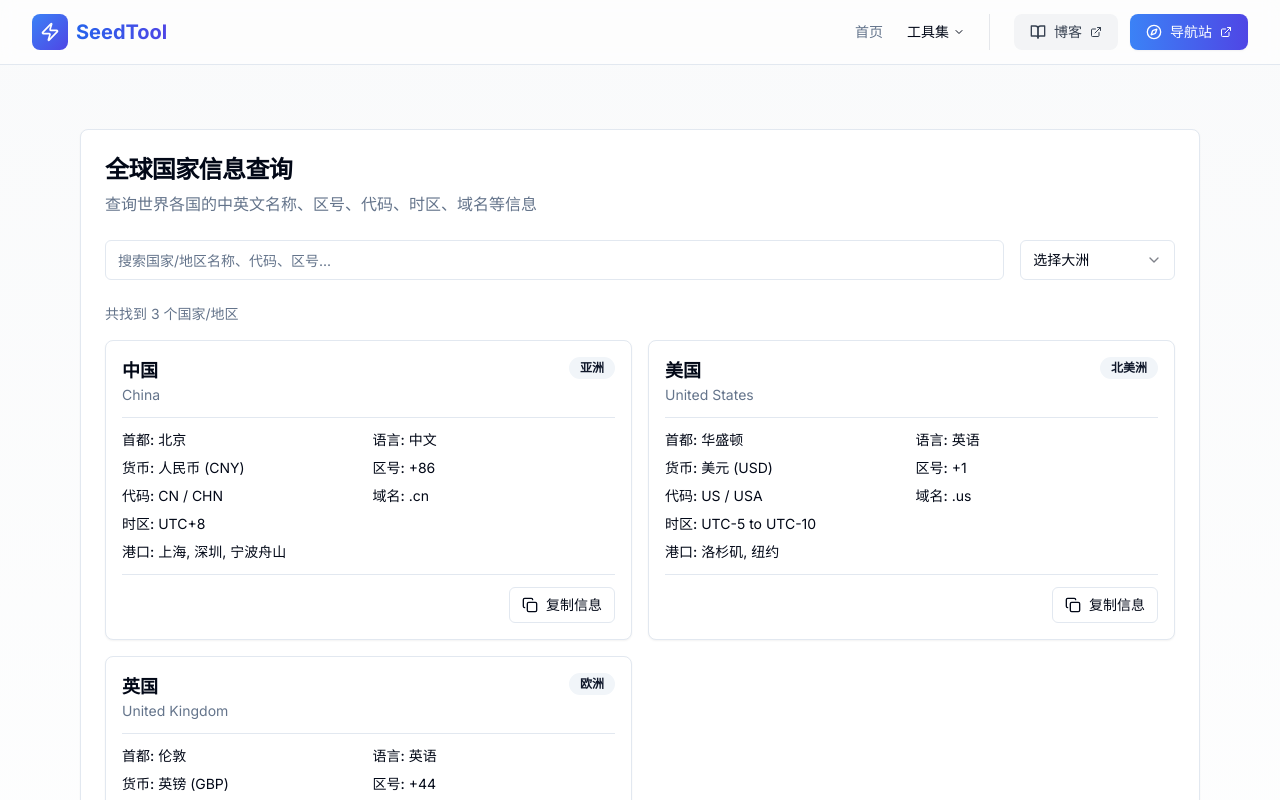
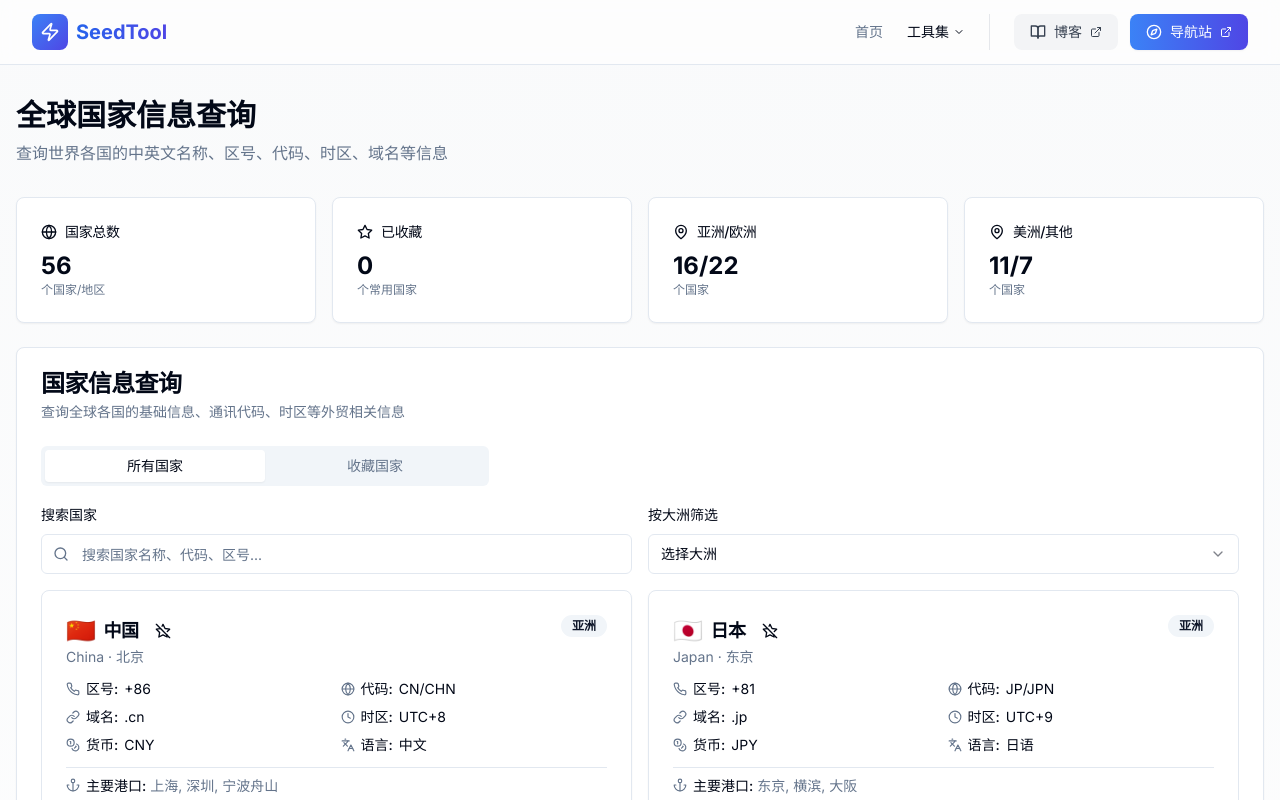
Before and after one commit to everett7623/Globokit, a Next.js app: page /tools/country-info in a window 1280 px wide. Shown: the top 800 px of the page. Built offline with nearby package versions, Linux system fonts and the light colour scheme.

Commit message:
Update page.tsx

```diff
--- a/app/tools/country-info/page.tsx
+++ b/app/tools/country-info/page.tsx
@@ -4,200 +4,239 @@
 // 作者: Jensfrank
 // 更新时间: 2025-07-24
 
-import React, { useState, useMemo } from 'react';
-import { Card, CardContent, CardHeader, CardTitle } from '@/components/ui/card';
-import { Input } from '@/components/ui/input';
-import { Select, SelectContent, SelectItem, SelectTrigger, SelectValue } from '@/components/ui/select';
-import { Badge } from '@/components/ui/badge';
-import { Separator } from '@/components/ui/separator';
-import { Button } from '@/components/ui/button';
-import { Copy, Check } from 'lucide-react';
+'use client'
 
-// 如果导入失败，请检查 @/lib/tools/country-info 文件是否存在
-// 临时使用下面的数据进行测试
-const CONTINENTS: Record<string, string> = {
-  asia: '亚洲',
-  europe: '欧洲',
-  africa: '非洲',
-  northAmerica: '北美洲',
-  southAmerica: '南美洲',
-  oceania: '大洋洲'
-};
+import React, { useState, useMemo } from 'react'
+import { Card, CardContent, CardDescription, CardHeader, CardTitle } from '@/components/ui/card'
+import { Input } from '@/components/ui/input'
+import { Label } from '@/components/ui/label'
+import { Button } from '@/components/ui/button'
+import { Badge } from '@/components/ui/badge'
+import { Tabs, TabsContent, TabsList, TabsTrigger } from '@/components/ui/tabs'
+import { Select, SelectContent, SelectItem, SelectTrigger, SelectValue } from '@/components/ui/select'
+import {
+  Globe,
+  Search,
+  Star,
+  StarOff,
+  Copy,
+  Check,
+  Phone,
+  Link,
+  Clock,
+  Coins,
+  Languages,
+  Anchor,
+  Calendar,
+  Info,
+  MapPin
+} from 'lucide-react'
+import {
+  COUNTRIES,
+  CONTINENTS,
+  searchCountries,
+  filterCountriesByContinent,
+  getContinentOptions,
+  type Country
+} from '@/lib/tools/country-info'
 
-interface Country {
-  name: string;
-  nameEn: string;
-  capital: string;
-  capitalEn: string;
-  continent: string;
-  iso2: string;
-  iso3: string;
-  phoneCode: string;
-  domain: string;
-  timezone: string;
-  currency: string;
-  currencyName: string;
-  languages: string[];
-  tradePorts?: string[];
-  businessHours?: string;
-  holidays?: string[];
+export default function CountryInfoPage() {
+  const [searchTerm, setSearchTerm] = useState('')
+  const [selectedContinent, setSelectedContinent] = useState('')
+  const [favorites, setFavorites] = useState<string[]>([])
+  const [activeTab, setActiveTab] = useState('all')
+  const [copiedCountry, setCopiedCountry] = useState<string | null>(null)
+
+  // 从localStorage加载收藏
+  React.useEffect(() => {
+    const saved = localStorage.getItem('countryInfoFavorites')
+    if (saved) {
+      setFavorites(JSON.parse(saved))
+    }
+  }, [])
+
+  // 切换收藏
+  const toggleFavorite = (countryName: string) => {
+    const newFavorites = favorites.includes(countryName)
+      ? favorites.filter(f => f !== countryName)
+      : [...favorites, countryName]
+
+    setFavorites(newFavorites)
+    localStorage.setItem('countryInfoFavorites', JSON.stringify(newFavorites))
   }
 
-// 测试数据
-const COUNTRIES: Country[] = [
-  {
-    name: '中国',
-    nameEn: 'China',
-    capital: '北京',
-    capitalEn: 'Beijing',
-    continent: 'asia',
-    iso2: 'CN',
-    iso3: 'CHN',
-    phoneCode: '+86',
-    domain: '.cn',
-    timezone: 'UTC+8',
-    currency: 'CNY',
-    currencyName: '人民币',
-    languages: ['中文'],
-    tradePorts: ['上海', '深圳', '宁波舟山'],
-    businessHours: '周一至周五 9:00-18:00',
-    holidays: ['春节', '国庆节']
-  },
-  {
-    name: '美国',
-    nameEn: 'United States',
-    capital: '华盛顿',
-    capitalEn: 'Washington D.C.',
-    continent: 'northAmerica',
-    iso2: 'US',
-    iso3: 'USA',
-    phoneCode: '+1',
-    domain: '.us',
-    timezone: 'UTC-5 to UTC-10',
-    currency: 'USD',
-    currencyName: '美元',
-    languages: ['英语'],
-    tradePorts: ['洛杉矶', '纽约'],
-    businessHours: '周一至周五 9:00-17:00'
-  },
-  {
-    name: '英国',
-    nameEn: 'United Kingdom',
-    capital: '伦敦',
-    capitalEn: 'London',
-    continent: 'europe',
-    iso2: 'GB',
-    iso3: 'GBR',
-    phoneCode: '+44',
-    domain: '.uk',
-    timezone: 'UTC+0',
-    currency: 'GBP',
-    currencyName: '英镑',
-    languages: ['英语'],
-    tradePorts: ['伦敦', '利物浦'],
-    businessHours: '周一至周五 9:00-17:00'
+  // 复制国家信息
+  const copyCountryInfo = async (country: Country) => {
+    const info = `${country.name} (${country.nameEn})
+首都: ${country.capital} (${country.capitalEn})
+大洲: ${CONTINENTS[country.continent]}
+电话区号: ${country.phoneCode}
+国家代码: ${country.iso2} / ${country.iso3}
+域名: ${country.domain}
+时区: ${country.timezone}
+货币: ${country.currency} - ${country.currencyName}
+语言: ${country.languages.join(', ')}
+${country.tradePorts ? `主要港口: ${country.tradePorts.join(', ')}` : ''}
+${country.businessHours ? `工作时间: ${country.businessHours}` : ''}`
+
+    try {
+      await navigator.clipboard.writeText(info)
+      setCopiedCountry(country.iso2)
+      setTimeout(() => setCopiedCountry(null), 2000)
+    } catch (err) {
+      console.error('Failed to copy:', err)
     }
-];
-
-// 工具函数
-const searchCountries = (query: string): Country[] => {
-  if (!query.trim()) return COUNTRIES;
-  const lowerQuery = query.toLowerCase();
-  return COUNTRIES.filter(country =>
-    country.name.toLowerCase().includes(lowerQuery) ||
-    country.nameEn.toLowerCase().includes(lowerQuery) ||
-    country.iso2.toLowerCase().includes(lowerQuery) ||
-    country.iso3.toLowerCase().includes(lowerQuery) ||
-    country.phoneCode.includes(query)
-  );
-};
-
-const filterCountriesByContinent = (continentKey: string): Country[] => {
-  if (!continentKey) return COUNTRIES;
-  return COUNTRIES.filter(country => country.continent === continentKey);
-};
-
-const getContinentOptions = () => {
-  return Object.entries(CONTINENTS).map(([key, name]) => ({ key, name }));
-};
-
-export default function CountryInfoPage() {
-  const [searchTerm, setSearchTerm] = useState('');
-  const [selectedContinent, setSelectedContinent] = useState('');
-  const [copiedCountry, setCopiedCountry] = useState<string | null>(null);
-
-  const filteredCountries = useMemo(() => {
-    let result = COUNTRIES;
-
-    if (selectedContinent) {
-      result = filterCountriesByContinent(selectedContinent);
   }
 
+  // 过滤国家
+  const filteredCountries = useMemo(() => {
+    let result = COUNTRIES
+
+    // 大洲过滤
+    if (selectedContinent) {
+      result = filterCountriesByContinent(selectedContinent)
+    }
+
+    // 搜索过滤
     if (searchTerm) {
       result = searchCountries(searchTerm).filter(country =>
         !selectedContinent || country.continent === selectedContinent
-      );
+      )
     }
 
-    return result;
-  }, [searchTerm, selectedContinent]);
-
-  const continentOptions = getContinentOptions();
-
-  const generateCountryInfoText = (country: Country): string => {
-    const lines = [
-      `国家/地区: ${country.name} (${country.nameEn})`,
-      `首都: ${country.capital} (${country.capitalEn})`,
-      `所属大洲: ${CONTINENTS[country.continent] || country.continent}`,
-      `官方语言: ${country.languages.join(', ')}`,
-      `货币: ${country.currencyName} (${country.currency})`,
-      `国际电话区号: ${country.phoneCode}`,
-      `国家代码 (ISO2/3): ${country.iso2} / ${country.iso3}`,
-      `域名后缀: ${country.domain}`,
-      `主要时区: ${country.timezone}`,
-    ];
-
-    if (country.tradePorts && country.tradePorts.length > 0) {
-      lines.push(`主要贸易港口: ${country.tradePorts.join(', ')}`);
-    }
-    if (country.businessHours) {
-      lines.push(`工作时间: ${country.businessHours}`);
-    }
-    if (country.holidays && country.holidays.length > 0) {
-      lines.push(`重要节假日: ${country.holidays.join(', ')}`);
+    // 标签页过滤
+    if (activeTab === 'favorites') {
+      result = result.filter(country => favorites.includes(country.name))
     }
 
-    return lines.join('\n');
-  };
+    return result
+  }, [searchTerm, selectedContinent, activeTab, favorites])
 
-  const handleCopy = async (country: Country) => {
-    try {
-      const infoText = generateCountryInfoText(country);
-      await navigator.clipboard.writeText(infoText);
-      setCopiedCountry(country.iso2);
-      setTimeout(() => setCopiedCountry(null), 2000);
-    } catch (err) {
-      console.error('Failed to copy:', err);
+  // 统计数据
+  const stats = {
+    total: COUNTRIES.length,
+    favorites: favorites.length,
+    asia: COUNTRIES.filter(c => c.continent === 'asia').length,
+    europe: COUNTRIES.filter(c => c.continent === 'europe').length,
+    americas: COUNTRIES.filter(c => ['northAmerica', 'southAmerica'].includes(c.continent)).length,
+    others: COUNTRIES.filter(c => ['africa', 'oceania'].includes(c.continent)).length
   }
-  };
+
+  // 获取国旗emoji
+  const getFlagEmoji = (iso2: string): string => {
+    const codePoints = iso2
+      .toUpperCase()
+      .split('')
+      .map(char => 127397 + char.charCodeAt(0))
+    return String.fromCodePoint(...codePoints)
+  }
+
+  const continentOptions = getContinentOptions()
 
   return (
-    <div className="container mx-auto py-8 px-4 max-w-6xl">
+    <>
+      <div className="mb-8">
+        <h1 className="text-3xl font-bold mb-2">全球国家信息查询</h1>
+        <p className="text-muted-foreground">
+          查询世界各国的中英文名称、区号、代码、时区、域名等信息
+        </p>
+      </div>
+
+      {/* 统计卡片 */}
+      <div className="grid gap-4 mb-6 md:grid-cols-4">
+        <Card>
+          <CardHeader className="pb-2">
+            <CardTitle className="text-sm font-medium flex items-center gap-2">
+              <Globe className="h-4 w-4" />
+              国家总数
+            </CardTitle>
+          </CardHeader>
+          <CardContent>
+            <div className="text-2xl font-bold">{stats.total}</div>
+            <p className="text-xs text-muted-foreground">个国家/地区</p>
+          </CardContent>
+        </Card>
+
+        <Card>
+          <CardHeader className="pb-2">
+            <CardTitle className="text-sm font-medium flex items-center gap-2">
+              <Star className="h-4 w-4" />
+              已收藏
+            </CardTitle>
+          </CardHeader>
+          <CardContent>
+            <div className="text-2xl font-bold">{stats.favorites}</div>
+            <p className="text-xs text-muted-foreground">个常用国家</p>
+          </CardContent>
+        </Card>
+
+        <Card>
+          <CardHeader className="pb-2">
+            <CardTitle className="text-sm font-medium flex items-center gap-2">
+              <MapPin className="h-4 w-4" />
+              亚洲/欧洲
+            </CardTitle>
+          </CardHeader>
+          <CardContent>
+            <div className="text-2xl font-bold">{stats.asia}/{stats.europe}</div>
+            <p className="text-xs text-muted-foreground">个国家</p>
+          </CardContent>
+        </Card>
+
+        <Card>
+          <CardHeader className="pb-2">
+            <CardTitle className="text-sm font-medium flex items-center gap-2">
+              <MapPin className="h-4 w-4" />
+              美洲/其他
+            </CardTitle>
+          </CardHeader>
+          <CardContent>
+            <div className="text-2xl font-bold">{stats.americas}/{stats.others}</div>
+            <p className="text-xs text-muted-foreground">个国家</p>
+          </CardContent>
+        </Card>
+      </div>
+
+      {/* 主要功能区 */}
       <Card>
         <CardHeader>
-          <CardTitle className="text-2xl font-bold">全球国家信息查询</CardTitle>
-          <p className="text-muted-foreground">查询世界各国的中英文名称、区号、代码、时区、域名等信息</p>
+          <CardTitle>国家信息查询</CardTitle>
+          <CardDescription>
+            查询全球各国的基础信息、通讯代码、时区等外贸相关信息
+          </CardDescription>
         </CardHeader>
-        <CardContent className="space-y-6">
-          <div className="flex flex-col sm:flex-row gap-4">
+        <CardContent className="space-y-4">
+          {/* 标签页 */}
+          <Tabs value={activeTab} onValueChange={setActiveTab}>
+            <TabsList className="grid w-full max-w-md grid-cols-2">
+              <TabsTrigger value="all">所有国家</TabsTrigger>
+              <TabsTrigger value="favorites">
+                收藏国家 {favorites.length > 0 && `(${favorites.length})`}
+              </TabsTrigger>
+            </TabsList>
+          </Tabs>
+
+          {/* 搜索和筛选 */}
+          <div className="grid gap-4 md:grid-cols-2">
+            <div className="space-y-2">
+              <Label htmlFor="search">搜索国家</Label>
+              <div className="relative">
+                <Search className="absolute left-3 top-1/2 transform -translate-y-1/2 text-muted-foreground h-4 w-4" />
                 <Input
-              placeholder="搜索国家/地区名称、代码、区号..."
+                  id="search"
+                  type="text"
+                  placeholder="搜索国家名称、代码、区号..."
                   value={searchTerm}
                   onChange={(e) => setSearchTerm(e.target.value)}
-              className="flex-grow"
+                  className="pl-10"
                 />
+              </div>
+            </div>
+
+            <div className="space-y-2">
+              <Label htmlFor="continent">按大洲筛选</Label>
               <Select value={selectedContinent} onValueChange={setSelectedContinent}>
-              <SelectTrigger className="w-full sm:w-[180px]">
+                <SelectTrigger id="continent">
                   <SelectValue placeholder="选择大洲" />
                 </SelectTrigger>
                 <SelectContent>
@@ -210,67 +249,110 @@ export default function CountryInfoPage() {
                 </SelectContent>
               </Select>
             </div>
+          </div>
 
-          <div className="space-y-4">
-            <p className="text-sm text-muted-foreground">
-              共找到 {filteredCountries.length} 个国家/地区
-            </p>
-
+          {/* 国家列表 */}
+          <div className="space-y-4 max-h-[600px] overflow-y-auto">
             {filteredCountries.length > 0 ? (
               <div className="grid gap-4 md:grid-cols-2">
                 {filteredCountries.map((country) => {
-                  const isCopied = copiedCountry === country.iso2;
+                  const isFavorite = favorites.includes(country.name)
+                  const isCopied = copiedCountry === country.iso2
+
                   return (
-                    <Card key={country.iso2} className="overflow-hidden hover:shadow-md transition-shadow">
-                      <CardContent className="p-4">
-                        <div className="flex justify-between items-start mb-3">
-                          <div>
-                            <h3 className="font-semibold text-lg">{country.name}</h3>
-                            <p className="text-sm text-muted-foreground">{country.nameEn}</p>
+                    <Card
+                      key={country.iso2}
+                      className={`overflow-hidden transition-all hover:shadow-lg ${
+                        isFavorite ? 'ring-2 ring-yellow-400' : ''
+                      }`}
+                    >
+                      <CardHeader className="pb-3">
+                        <div className="flex items-start justify-between">
+                          <div className="flex-1">
+                            <CardTitle className="text-lg flex items-center gap-2">
+                              <span className="text-2xl">{getFlagEmoji(country.iso2)}</span>
+                              {country.name}
+                              <Button
+                                variant="ghost"
+                                size="sm"
+                                className="ml-1 h-6 w-6 p-0"
+                                onClick={() => toggleFavorite(country.name)}
+                              >
+                                {isFavorite ? (
+                                  <Star className="h-4 w-4 fill-yellow-400 text-yellow-400" />
+                                ) : (
+                                  <StarOff className="h-4 w-4" />
+                                )}
+                              </Button>
+                            </CardTitle>
+                            <CardDescription>
+                              {country.nameEn} · {country.capital}
+                            </CardDescription>
                           </div>
                           <Badge variant="secondary">
-                            {CONTINENTS[country.continent] || country.continent}
+                            {CONTINENTS[country.continent]}
                           </Badge>
                         </div>
-
-                        <Separator className="my-3" />
-
+                      </CardHeader>
+                      <CardContent className="space-y-3">
+                        {/* 基础信息 */}
                         <div className="grid grid-cols-2 gap-2 text-sm">
-                          <div>
-                            <span className="font-medium">首都:</span> {country.capital}
-                          </div>
-                          <div>
-                            <span className="font-medium">语言:</span> {country.languages.join(', ')}
-                          </div>
-                          <div>
-                            <span className="font-medium">货币:</span> {country.currencyName} ({country.currency})
-                          </div>
-                          <div>
+                          <div className="flex items-center gap-1.5">
+                            <Phone className="h-3.5 w-3.5 text-muted-foreground" />
                             <span className="font-medium">区号:</span> {country.phoneCode}
                           </div>
-                          <div>
-                            <span className="font-medium">代码:</span> {country.iso2} / {country.iso3}
+                          <div className="flex items-center gap-1.5">
+                            <Globe className="h-3.5 w-3.5 text-muted-foreground" />
+                            <span className="font-medium">代码:</span> {country.iso2}/{country.iso3}
                           </div>
-                          <div>
+                          <div className="flex items-center gap-1.5">
+                            <Link className="h-3.5 w-3.5 text-muted-foreground" />
                             <span className="font-medium">域名:</span> {country.domain}
                           </div>
-                          <div className="col-span-2">
+                          <div className="flex items-center gap-1.5">
+                            <Clock className="h-3.5 w-3.5 text-muted-foreground" />
                             <span className="font-medium">时区:</span> {country.timezone}
                           </div>
-                          {country.tradePorts && country.tradePorts.length > 0 && (
-                            <div className="col-span-2">
-                              <span className="font-medium">港口:</span> {country.tradePorts.join(', ')}
+                          <div className="flex items-center gap-1.5">
+                            <Coins className="h-3.5 w-3.5 text-muted-foreground" />
+                            <span className="font-medium">货币:</span> {country.currency}
+                          </div>
+                          <div className="flex items-center gap-1.5">
+                            <Languages className="h-3.5 w-3.5 text-muted-foreground" />
+                            <span className="font-medium">语言:</span> {country.languages[0]}
+                          </div>
+                        </div>
+
+                        {/* 外贸信息 */}
+                        {(country.tradePorts || country.businessHours) && (
+                          <div className="space-y-1 text-sm border-t pt-2">
+                            {country.tradePorts && (
+                              <div className="flex items-start gap-1.5">
+                                <Anchor className="h-3.5 w-3.5 text-muted-foreground mt-0.5" />
+                                <div>
+                                  <span className="font-medium">主要港口:</span>
+                                  <span className="text-muted-foreground"> {country.tradePorts.slice(0, 3).join(', ')}</span>
+                                </div>
+                              </div>
+                            )}
+                            {country.businessHours && (
+                              <div className="flex items-start gap-1.5">
+                                <Calendar className="h-3.5 w-3.5 text-muted-foreground mt-0.5" />
+                                <div>
+                                  <span className="font-medium">工作时间:</span>
+                                  <span className="text-muted-foreground"> {country.businessHours}</span>
+                                </div>
                               </div>
                             )}
                           </div>
+                        )}
 
-                        <Separator className="my-3" />
-
-                        <div className="flex justify-end">
+                        {/* 操作按钮 */}
+                        <div className="flex justify-end pt-2">
                           <Button
                             variant="outline"
                             size="sm"
-                            onClick={() => handleCopy(country)}
+                            onClick={() => copyCountryInfo(country)}
                             className="gap-2"
                           >
                             {isCopied ? (
@@ -288,17 +370,40 @@ export default function CountryInfoPage() {
                         </div>
                       </CardContent>
                     </Card>
-                  );
+                  )
                 })}
               </div>
             ) : (
-              <p className="text-center py-8 text-muted-foreground">
-                未找到匹配的国家/地区。
+              <div className="text-center py-12">
+                <Globe className="h-12 w-12 text-muted-foreground mx-auto mb-4" />
+                <p className="text-muted-foreground">
+                  {activeTab === 'favorites' && favorites.length === 0
+                    ? '还没有收藏任何国家，点击星标收藏常用国家'
+                    : '没有找到匹配的国家'}
                 </p>
+              </div>
             )}
           </div>
         </CardContent>
       </Card>
-    </div>
-  );
+
+      {/* 使用说明 */}
+      <Card className="mt-6 bg-muted/50">
+        <CardHeader>
+          <CardTitle className="text-lg flex items-center gap-2">
+            <Info className="h-5 w-5" />
+            使用说明
+          </CardTitle>
+        </CardHeader>
+        <CardContent className="space-y-2 text-sm text-muted-foreground">
+          <p>• 点击星标收藏常用国家，方便快速查看</p>
+          <p>• 支持搜索国家中英文名称、ISO代码、电话区号等</p>
+          <p>• 可按大洲筛选查看特定地区的国家信息</p>
+          <p>• 点击"复制信息"可一键复制该国家的完整信息</p>
+          <p>• 工作时间仅供参考，实际请根据当地节假日调整</p>
+          <p>• 主要港口信息有助于外贸物流安排</p>
+        </CardContent>
+      </Card>
+    </>
+  )
 }
```
Lines whose indentation alone changed are shown as unchanged.
